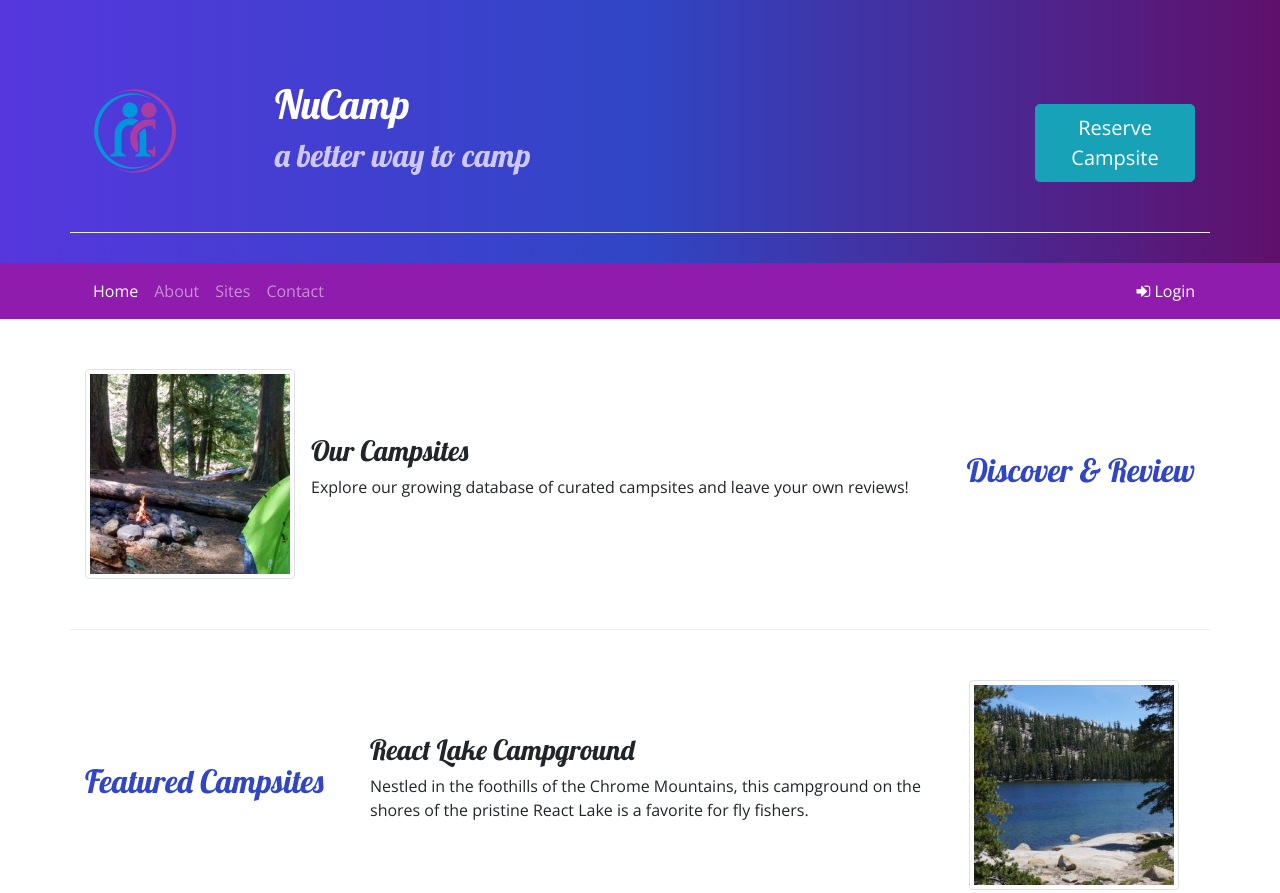
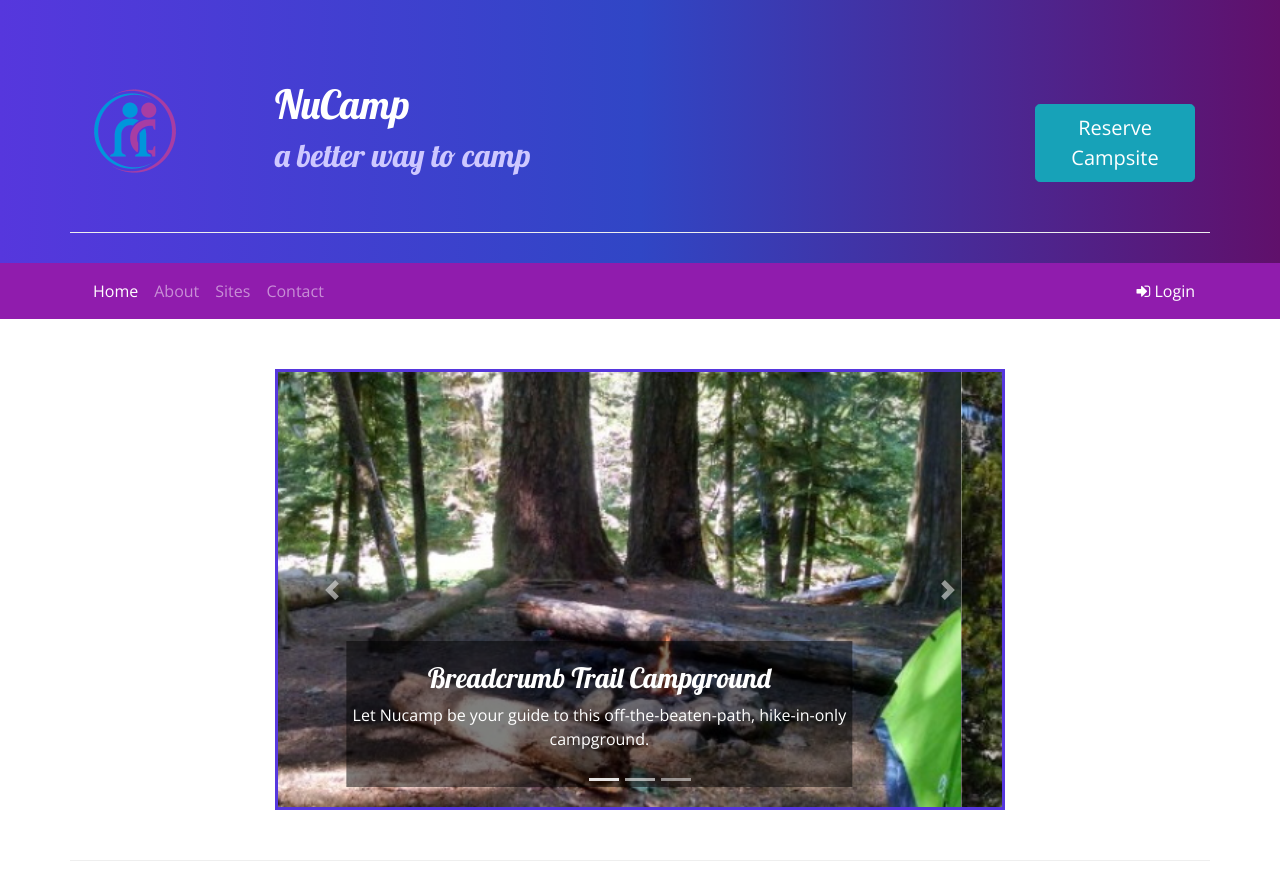
Before and after one commit to Mikester987/nucampSite, a website: page index.html in a window 1280 px wide. Shown: the top 893 px of the page. Drawn offline with nearby package versions, Linux system fonts and the light colour scheme.

Commit message:
Carousel

```diff
--- a/css/styles.css
+++ b/css/styles.css
@@ -40,3 +40,11 @@ a, a:hover {
     color: inherit;
     text-decoration: none;
   }
+
+  .carousel-caption {
+    background-color: rgba(0, 0, 0, 0.5);
+}
+
+.carousel {
+    border: solid #5637DD;
+}
--- a/index.html
+++ b/index.html
@@ -97,6 +97,48 @@
     </div>
 
     <div class="container">
+        <div class="row row-content">
+            <div class="col-md-8 mx-auto">
+                <div id="homeCarousel" class="carousel slide" data-ride="carousel">
+                    <ol class="carousel-indicators">
+                        <li data-target="#homeCarousel" data-slide-to="0" class="active"></li>
+                        <li data-target="#homeCarousel" data-slide-to="1"></li>
+                        <li data-target="#homeCarousel" data-slide-to="2"></li>
+                    </ol>
+                    <div class="carousel-inner">
+                        <div class="carousel-item active">
+                            <img class="d-block w-100" src="img/breadcrumb-trail.jpg" alt="Breadcrumb Trail Campground" />
+                            <div class="carousel-caption">
+                                <h3>Breadcrumb Trail Campground</h3>
+                                <p class="d-none d-sm-block">Let Nucamp be your guide to this off-the-beaten-path, hike-in-only campground.</p>
+                            </div>
+                        </div>
+                        <div class="carousel-item">
+                            <img class="d-block w-100" src="img/react-lake.jpg" alt="React Lake Campground" />                            <div class="carousel-caption">
+                                <h3>React Lake Campground</h3>
+                                <p class="d-none d-sm-block">Nestled in the foothills of the Chrome Mountains, this campground on the shores of the pristine React Lake is a favorite for fly fishers.</p>
+                            </div>
+                        </div>
+                        <div class="carousel-item">
+                            <img class="d-block w-100" src="img/chrome-river.jpg" alt="Chrome River Campground" />
+                            <div class="carousel-caption">
+                                <h3>Chrome River Campground</h3>
+                                <p class="d-none d-sm-block">Spend a few sunny days and starry nights beneath a canopy of old-growth firs at this enchanting spot by the Chrome River.</p>
+                            </div>
+                        </div>
+                    </div>
+                    <a class="carousel-control-prev" href="#homeCarousel" role="button" data-slide="prev">
+                        <span class="carousel-control-prev-icon"></span>
+                        <span class="sr-only">Previous</span>
+                    </a>
+                    <a class="carousel-control-next" href="#homeCarousel" role="button" data-slide="next">
+                        <span class="carousel-control-next-icon"></span>
+                        <span class="sr-only">Next</span>
+                    </a>
+                </div>
+            </div>
+        </div>
+
         <div class="row row-content align-items-center">
             <div class="col-sm-4 order-sm-last col-md-3 ">
                 <h2 class="text-sm-right">Discover & Review</h2>
```
